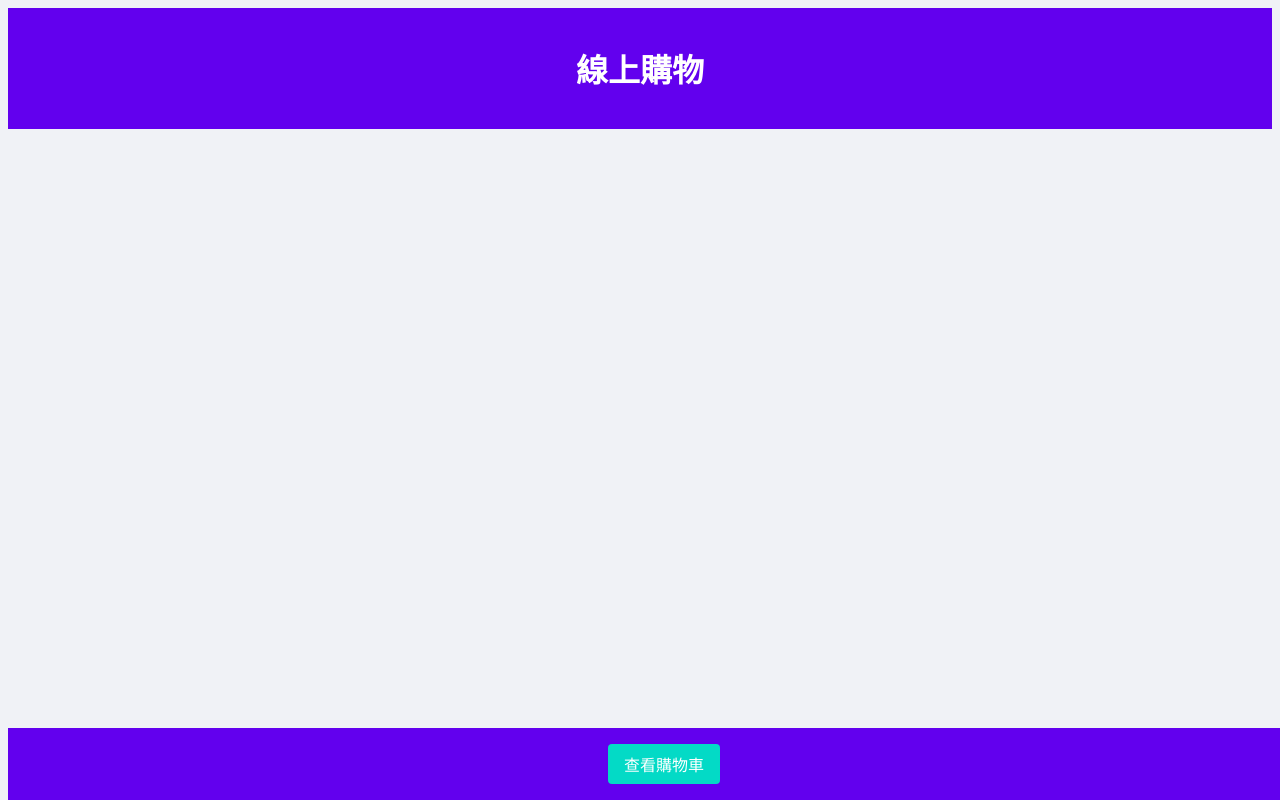
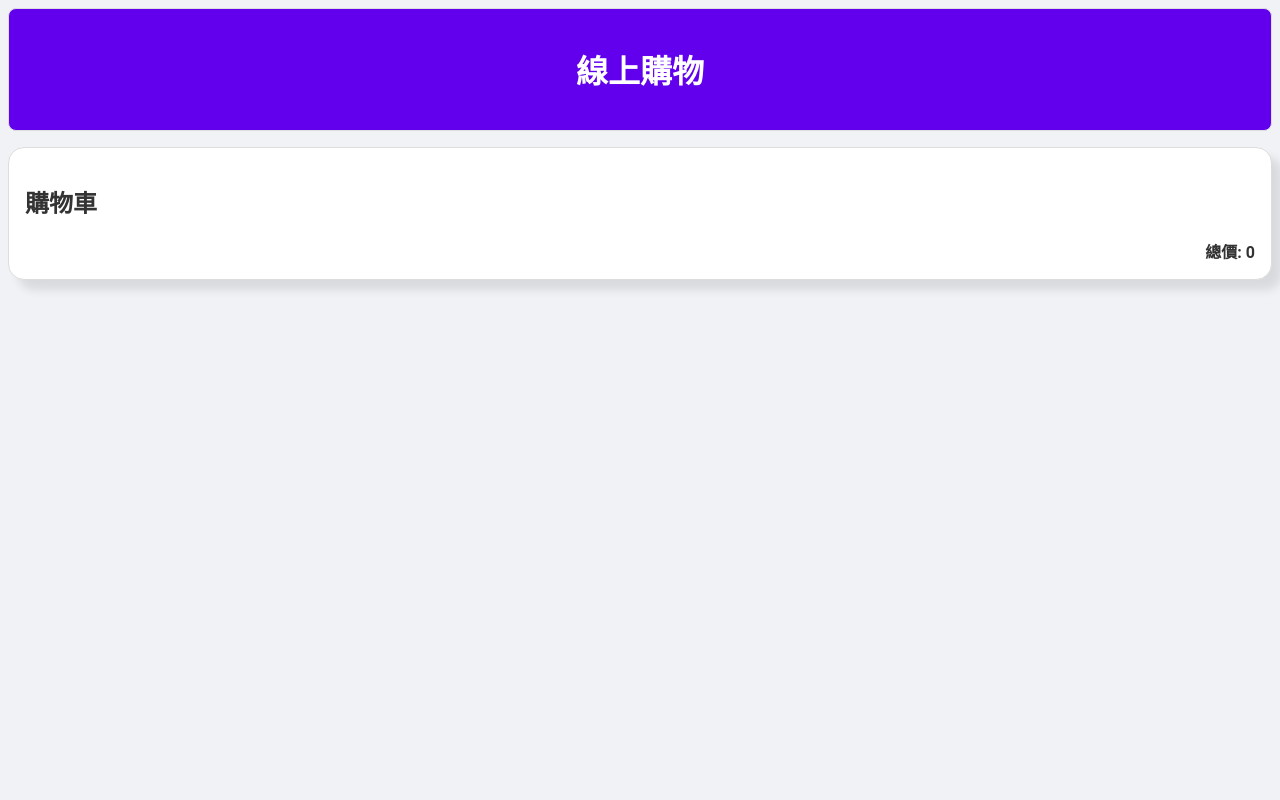
Before and after one commit to bs10081/shopping-mvc, a Flask app: page / in a window 1280 px wide. Run offline with Flask 3, Linux system fonts and the light colour scheme; data that the repository does not hold is empty; parts of the project's set-up code (start-up, migrations or seed data) failed here and were passed over.

Commit message:
Add styles for shopping cart and cart items

```diff
--- a/static/css/style.css
+++ b/static/css/style.css
@@ -2,6 +2,7 @@ body {
     font-family: 'Roboto', sans-serif;
     background-color: #F0F2F6;
     color: #333;
+    overflow: auto;
 }
 
 header {
@@ -9,16 +10,25 @@ header {
     color: white;
     padding: 1rem;
     text-align: center;
+    border: 1px solid #DDD;
+    border-radius: 8px;
+
 }
 
 main {
     padding: 1rem;
+    overflow: auto;
 }
 
 #product-list {
     display: grid;
     grid-template-columns: repeat(auto-fill, minmax(250px, 1fr));
     gap: 1rem;
+    overflow: auto;
+    padding-bottom: 1rem;
+    padding-right: 0.1rem;
+    flex: 1;
+    /* 填滿剩餘空間 */
 }
 
 .product-item {
@@ -26,12 +36,16 @@ main {
     padding: 1rem;
     background-color: white;
     border-radius: 8px;
+    overflow: auto;
+    /* box-shadow: 0 4px 4px rgba(0, 0, 0, 0.1); */
+    /* Add box shadow */
 }
 
 footer {
     position: fixed;
     bottom: 0;
     width: 100%;
+    color: white;
     background-color: #6200EE;
     padding: 1rem;
     text-align: center;
@@ -45,3 +59,103 @@ button {
     color: white;
     font-size: 1rem;
 }
+
+/* Existing styles for the shopping cart */
+#shopping-cart {
+    margin-top: 1rem;
+    padding: 1rem;
+    background-color: #fff;
+    border: 1px solid #DDD;
+    border-radius: 16px;
+    position: -webkit-sticky;
+    position: sticky;
+    top: 0;
+    z-index: 100;
+    box-shadow: 10px 10px 10px rgba(0, 0, 0, 0.1);
+    transition: box-shadow 0.3s;
+    /* 平滑過渡陰影效果 */
+    flex: 0 0 auto;
+    /* 不伸縮，保持固定寬度 */
+    width: auto;
+    /* 或您想要的固定寬度 */
+}
+
+/* #shopping-cart.sticky {
+    box-shadow: 0 4px 4px rgba(0, 0, 0, 0.1);
+    /* 懸浮時添加陰影 */
+}
+
+*/ .outer-container {
+    display: flex;
+    align-items: flex-start;
+}
+
+/* Add styles for cart items */
+.cart-item {
+    border-bottom: 1px solid #DDD;
+    padding: 0.5rem 0;
+    display: flex;
+    justify-content: space-between;
+    align-items: center;
+}
+
+.cart-item:last-child {
+    border-bottom: none;
+}
+
+.cart-item span {
+    margin-right: 0.5rem;
+}
+
+/* Style the remove button to match the design */
+.cart-item button {
+    background-color: #6200EE;
+    /* Match header/footer color */
+    color: white;
+}
+
+.addToCart {
+    position: fixed;
+    right: 20px;
+    /* 與視窗右邊距離 */
+    bottom: 20px;
+    /* 與視窗底部距離 */
+    /* 按鈕的其他樣式 */
+}
+
+/* Style the total price */
+#total-price {
+    font-weight: bold;
+    margin-top: 1rem;
+    display: block;
+    /* Or flex if you want to align it differently */
+    text-align: right;
+}
+
+/* If you have an element for the 'checkout' or 'clear cart', you can style it here */
+#checkout-button,
+#clear-cart-button {
+    background-color: #03DAC6;
+    /* Match the button color */
+    color: white;
+    padding: 0.5rem 1rem;
+    border-radius: 4px;
+    border: none;
+    font-size: 1rem;
+    cursor: pointer;
+    margin-top: 1rem;
+}
+
+/* You might want to add some hover effects for the buttons */
+button:hover {
+    opacity: 0.9;
+}
+
+main {
+    display: flex;
+    /* Use flexbox for layout */
+    flex-direction: row;
+    /* Align children in a row */
+    align-items: flex-start;
+    /* Align items to the start of the flex container */
+}
--- a/static/js/app.js
+++ b/static/js/app.js
@@ -1,12 +1,14 @@
+document.addEventListener('DOMContentLoaded', fetchProducts);
 
-document.addEventListener('DOMContentLoaded', () => {
-    fetchProducts();
-});
+let shoppingCart = [];
 
 function fetchProducts() {
     fetch('/products')
         .then(response => response.json())
-        .then(products => displayProducts(products))
+        .then(products => {
+            productsList = products;
+            displayProducts(products);
+        })
         .catch(error => console.error('Error fetching products:', error));
 }
 
@@ -14,30 +16,79 @@ function displayProducts(products) {
     const productListElement = document.getElementById('product-list');
     productListElement.innerHTML = products.map(product => `
         <div class="product-item">
-            <img src="${product.image}" alt="${product.name}" class="product-image" />
             <h3>${product.name}</h3>
             <p>${product.description}</p>
             <p>價格: ${product.price}</p>
             <p>庫存: ${product.stock}</p>
             <p>分類: ${product.category.join(', ')}</p>
             <button onclick="addToCart('${product.id}')">加入購物車</button>
-        </div>
-    `).join('');
+            </div>`).join('');
 }
 
-function addToCart(productId) {
-    // 假設購物車是一個簡單的陣列
-    const cart = JSON.parse(localStorage.getItem('cart')) || [];
-    cart.push(productId);
-    localStorage.setItem('cart', JSON.stringify(cart));
 
-    updateCartView();
+// app.js - addToCart function updated
+let productsList = [];  // This will hold the fetched products list
+
+// This function fetches the list of products from the server
+function fetchProductsList() {
+    fetch('/products')
+        .then(response => response.json())
+        .then(products => {
+            productsList = products;
+            displayProducts(products);  // This is a hypothetical function to display products on the page
+        })
+        .catch(error => console.error('Error fetching products list:', error));
 }
 
-function updateCartView() {
-    const cart = JSON.parse(localStorage.getItem('cart')) || [];
-    const cartElement = document.getElementById('cart');
-    cartElement.innerHTML = `購物車: ${cart.length} 項商品`;
+
+function addToCart(productId) {
+    const existingItem = shoppingCart.find(item => item.id === productId);
+    if (existingItem) {
+        existingItem.quantity += 1;
+    } else {
+        const product = productsList.find(p => p.id === productId);
+        if (product) {
+            shoppingCart.push({ ...product, quantity: 1 });
+        } else {
+            console.error('Product not found');
+            return;
+        }
+    }
+    updateCartDisplay();
 }
 
-// 您可能還需要其他功能，例如顯示購物車詳細內容、從購物車中刪除商品等。
+function updateCartDisplay() {
+    const cartItemsElement = document.getElementById('cart-items');
+    let totalPrice = 0;
+    cartItemsElement.innerHTML = shoppingCart.map(item => {
+        const itemTotalPrice = item.price * (item.quantity || 1);
+        totalPrice += itemTotalPrice;
+        return `
+            <div class="cart-item">
+                <span>${item.name}</span>
+                <span>單價: ${item.price}</span>
+                <span>數量: ${item.quantity || 1}</span>
+                <span>小計: ${itemTotalPrice}</span>
+                <button onclick="removeFromCart('${item.id}')">移除</button>
+            </div>
+        `;
+    }).join('');
+    // 更新總價
+    const totalPriceElement = document.getElementById('total-price');
+    totalPriceElement.textContent = `總價: ${totalPrice}`;
+}
+
+function removeFromCart(productId) {
+    shoppingCart = shoppingCart.filter(item => item.id !== productId);
+    updateCartDisplay();
+}
+
+// CSS function
+window.addEventListener('scroll', function () {
+    var shoppingCart = document.getElementById('shopping-cart');
+    if (window.pageYOffset > shoppingCart.offsetTop) {
+        shoppingCart.classList.add('sticky');
+    } else {
+        shoppingCart.classList.remove('sticky');
+    }
+});
--- a/templates/index.html
+++ b/templates/index.html
@@ -11,16 +11,23 @@
 <body>
     <header>
         <h1>線上購物</h1>
+
     </header>
+    <!-- Shopping Cart Section -->
+    <section id="shopping-cart">
+        <h2>購物車</h2>
+        <div id="cart-items">
+            <!-- Cart items will be listed here -->
+        </div>
+        <div id="cart-summary">
+            <span id="total-price">總價: 0</span>
+        </div>
+    </section>
+
     <main>
         <section id="product-list">
             <!-- 商品列表將在這裡動態生成 -->
         </section>
     </main>
-    <footer>
-        <button id="view-cart">查看購物車</button>
-    </footer>
     <script src="{{ url_for('static', filename='js/app.js') }}"></script>
 </body>
-
-</html>
```
